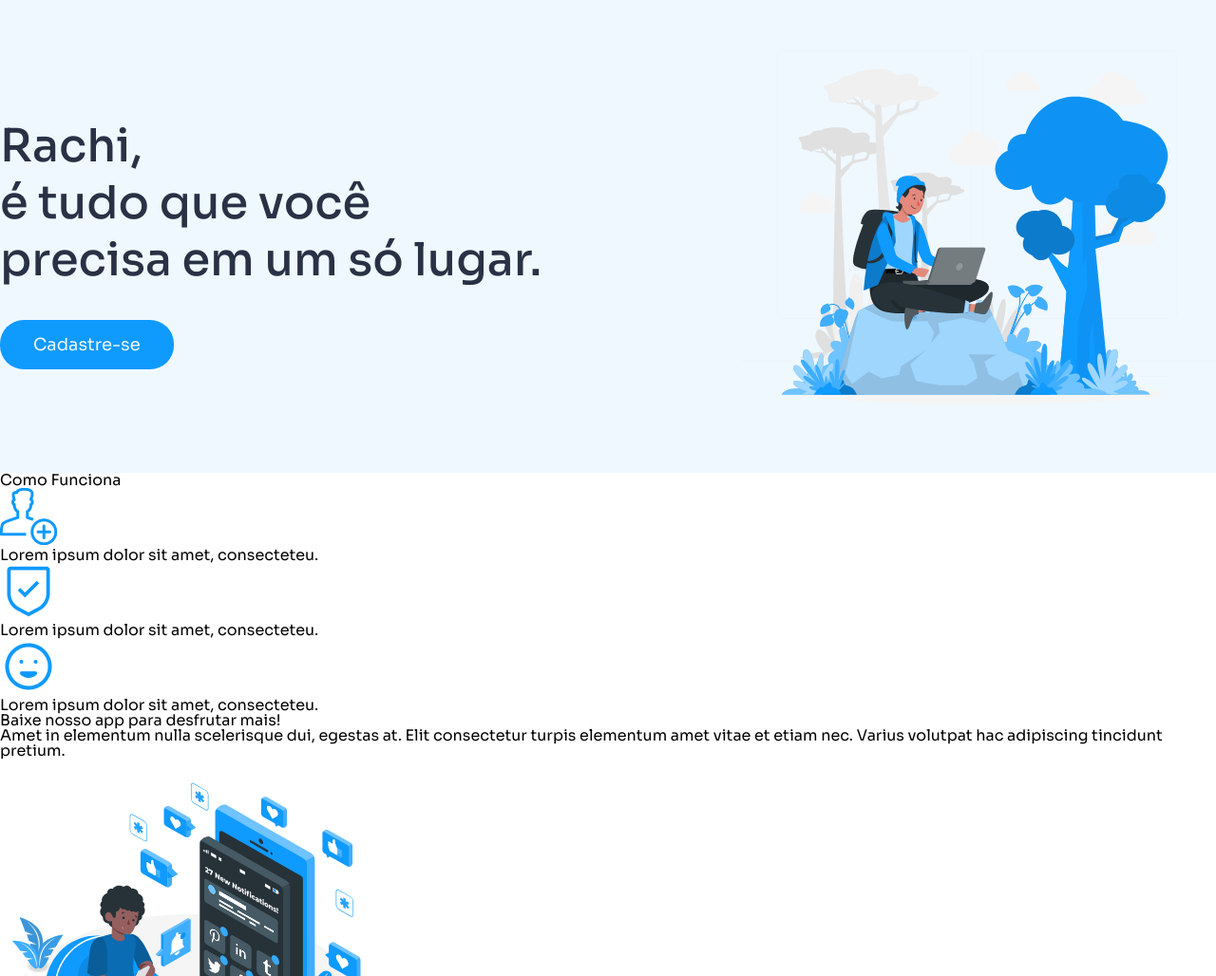
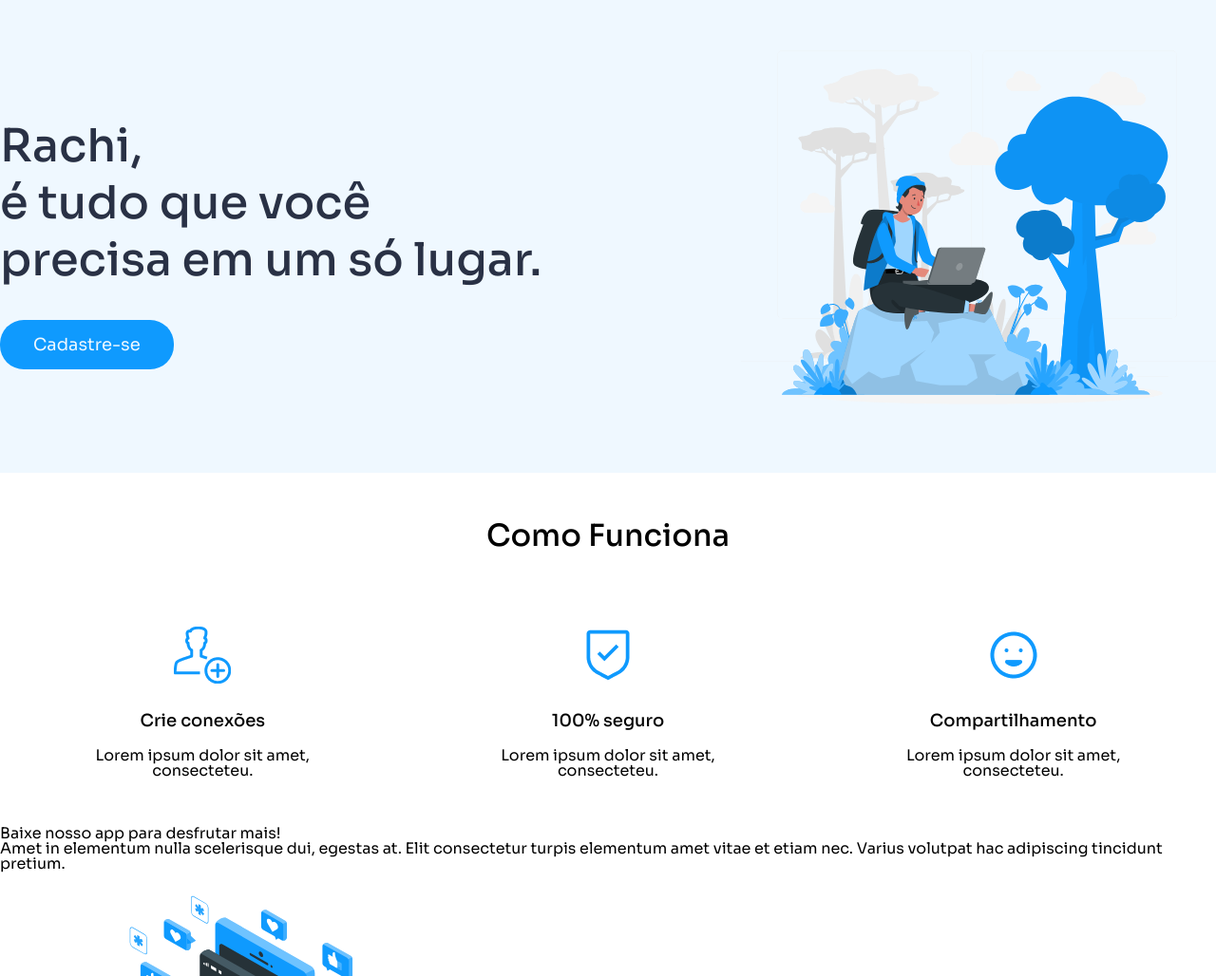
Before and after one commit to uitalorss/site-rachi, a plain HTML site: page index.html in a window 1280 px wide. Shown: the part 72-1100 px from the top of the page at 95% size. Drawn offline with Linux system fonts and the light colour scheme.

Commit message:
area como funciona feito

```diff
--- a/assets/css/style.css
+++ b/assets/css/style.css
@@ -29,6 +29,7 @@ body {
 .navbar ul li a:nth-child(4) {
   margin-right: 0;
 }
+
 /* Intro */
 
 .intro {
@@ -57,3 +58,45 @@ body {
   border: none;
   border-radius: 25px;
 }
+
+/* Como funciona */
+.funcionamento {
+  margin: 50px 0;
+}
+
+.content-funcionamento {
+  flex-direction: column;
+}
+
+.title-section {
+  font-size: 2em;
+  font-weight: 500;
+  text-align: center;
+  margin-bottom: 80px;
+}
+
+.content-funcionamento ul {
+  display: flex;
+  justify-content: space-around;
+}
+
+.item-funcionamento {
+  display: flex;
+  flex-direction: column;
+  align-items: center;
+}
+
+.item-funcionamento img {
+  margin-bottom: 30px;
+}
+
+.item-funcionamento h6 {
+  font-size: 1.125em;
+  font-weight: 500;
+  margin-bottom: 20px;
+}
+
+.item-funcionamento p {
+  width: 70%;
+  text-align: center;
+}
--- a/index.html
+++ b/index.html
@@ -46,22 +46,27 @@
       <img src="assets/img/working-anywhere.svg" alt="imagem trabalho remoto">
     </div>
   </section>
-  <section class="planos">
-    <h3>Como Funciona</h3>
+  <section class="funcionamento">
+    <div class="container content-funcionamento">
+      <h3 class="title-section">Como Funciona</h3>
       <ul>
-      <li>
+        <li class="item-funcionamento">
           <img src="assets/img/connect.png" alt="imagem que remete a conexão">
+          <h6>Crie conexões</h6>
           <p>Lorem ipsum dolor sit amet, consecteteu.</p>
         </li>
-      <li>
+        <li class="item-funcionamento">
           <img src="assets/img/security.png" alt="imagem que remete a segurança">
+          <h6>100% seguro</h6>
           <p>Lorem ipsum dolor sit amet, consecteteu.</p>
         </li>
-      <li>
+        <li class="item-funcionamento">
           <img src="assets/img/emoji.png" alt="emoji feliz">
+          <h6>Compartilhamento</h6>
           <p>Lorem ipsum dolor sit amet, consecteteu.</p>
         </li>
       </ul>
+    </div>
   </section>
   <section class="app">
     <h3>Baixe nosso app para desfrutar mais!</h3>
```
Lines whose indentation alone changed are shown as unchanged.
